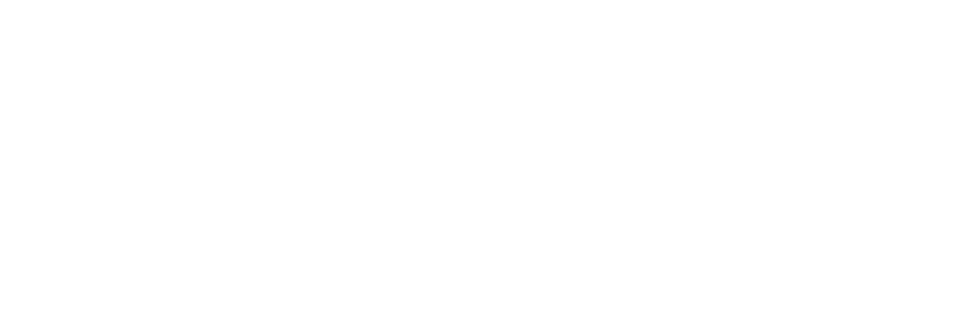
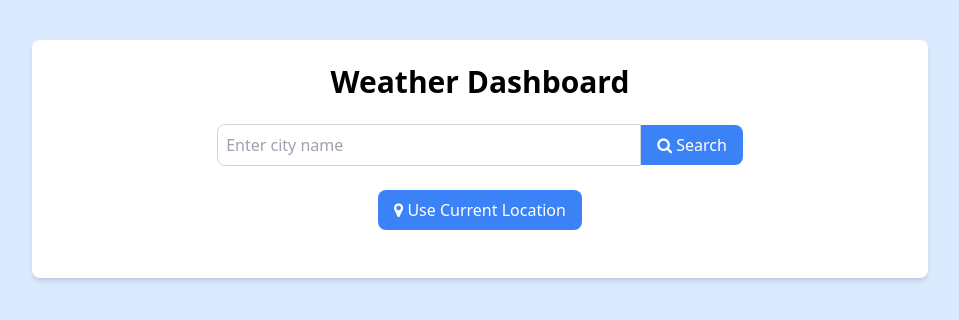
Before and after one commit to ajitkumar9335/Weather-Forecast-Application-Development-in-JavaScript, a plain HTML site: page index.html in a window 1280 px wide. Shown: the whole page, without its empty margins (160-1119 px from the left). Drawn offline with nearby package versions, Linux system fonts and the light colour scheme.

Commit message:
update index.html latest changes

```diff
--- a/index.html
+++ b/index.html
@@ -7,7 +7,23 @@
     <script src="https://cdn.tailwindcss.com"></script>
     <link rel="stylesheet" href="https://cdnjs.cloudflare.com/ajax/libs/font-awesome/4.7.0/css/font-awesome.min.css">
 </head>
-<body>
+<body class ="bg-blue-100 ">
+    <div id="container" class="max-w-4xl mx-auto  bg-white shadow-md rounded-lg p-6 mt-10">
+        <h1 class="text-3xl font-bold text-center mb-6">Weather Dashboard</h1>
+        <form id="search-form" class="mb-6">
+            <div class="flex items-center justify-center">
+                <input type="text" id="city-input" placeholder="Enter city name" class="border border-gray-300 rounded-l-lg p-2 w-1/2 focus:outline-none focus:ring-2 focus:ring-blue-500">
+                <button type="submit" class="bg-blue-500 text-white rounded-r-lg px-4 py-2 hover:bg-blue-600 focus:outline-none focus:ring-2 focus:ring-blue-500">
+                    <i class="fa fa-search"></i> Search
+                </button>
+            </div>
+        </form>
+        <div class="flex justify-center mb-6">
+            <button id="current-location-btn" class="bg-blue-500 text-white px-4 py-2 rounded-lg hover:bg-blue-600 focus:outline-none focus:ring-2 focus:ring-blue-500">
+                <i class="fa fa-map-marker"></i> Use Current Location
+            </button>
+        </div>
 
+    </div>
 </body>
 </html>
```
